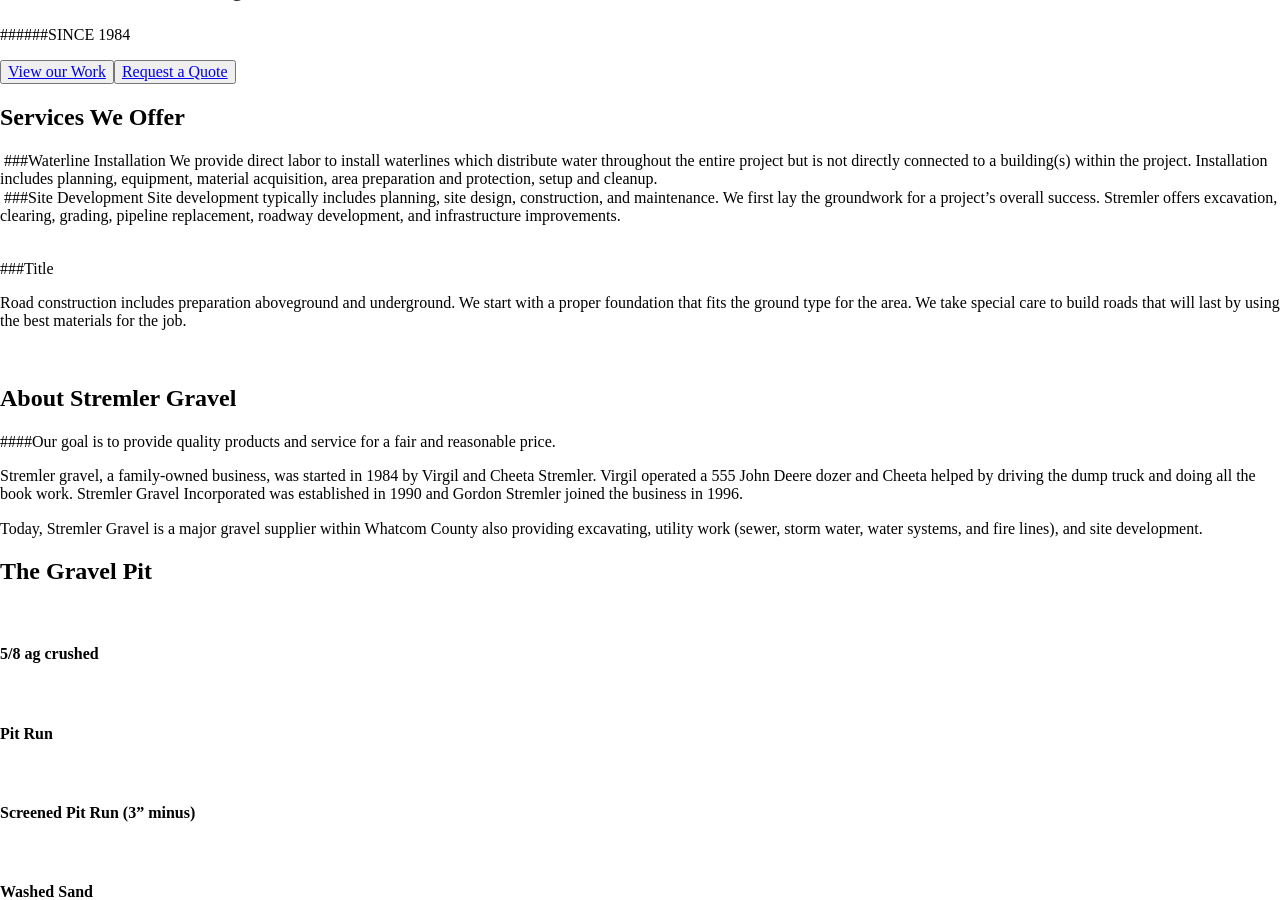
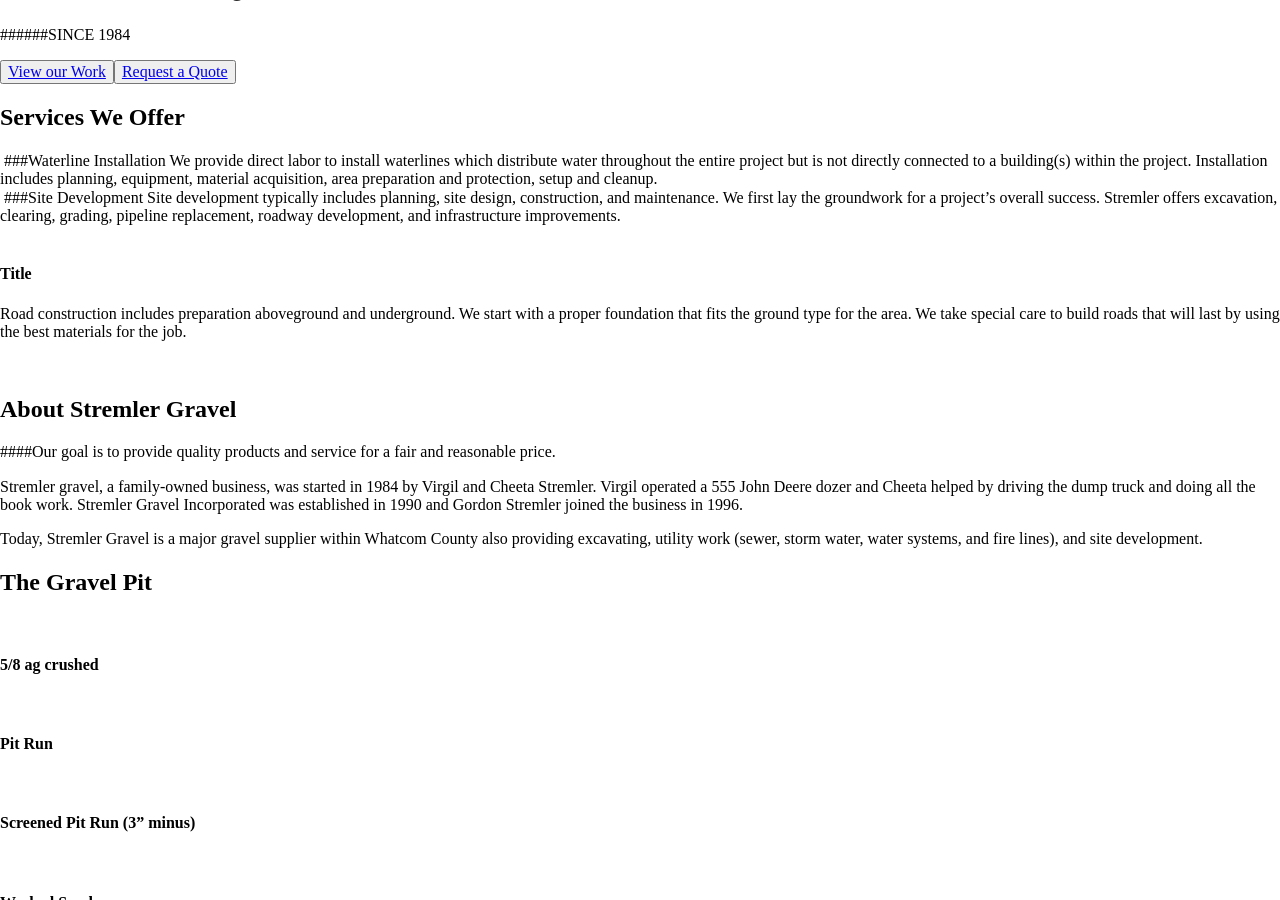
Before and after one commit to saraweinand/stremlerConcrete, a Jekyll site: the page built from _posts/2000-01-01-services_a.md, in a window 1280 px wide and 900 px high, scrolled down 696 px. Built offline with Jekyll 4.4.1, drawn with Linux system fonts in a browser that asks for light colours; nearby versions of some CDN libraries; library files that are not in the unit come from our copies.

```diff
--- a/_posts/2000-01-01-services_a.md
+++ b/_posts/2000-01-01-services_a.md
@@ -5,6 +5,6 @@ categories : [service-a]
 title :  Title Here
 ---
 
-###Title
+#### Title
 
 Road construction includes preparation aboveground and underground. We start with a proper foundation that fits the ground type for the area. We take special care to build roads that will last by using the best materials for the job.
```
